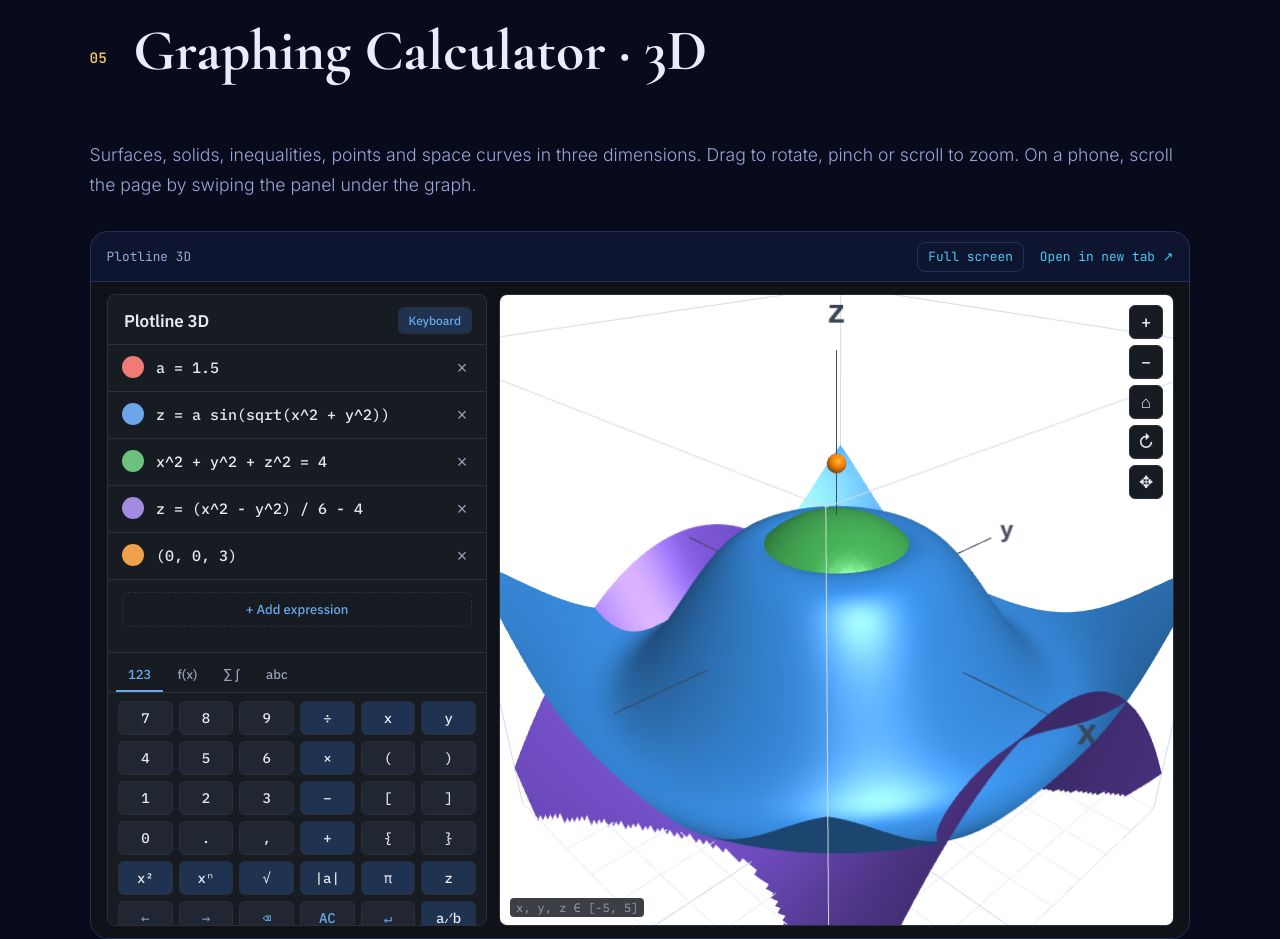
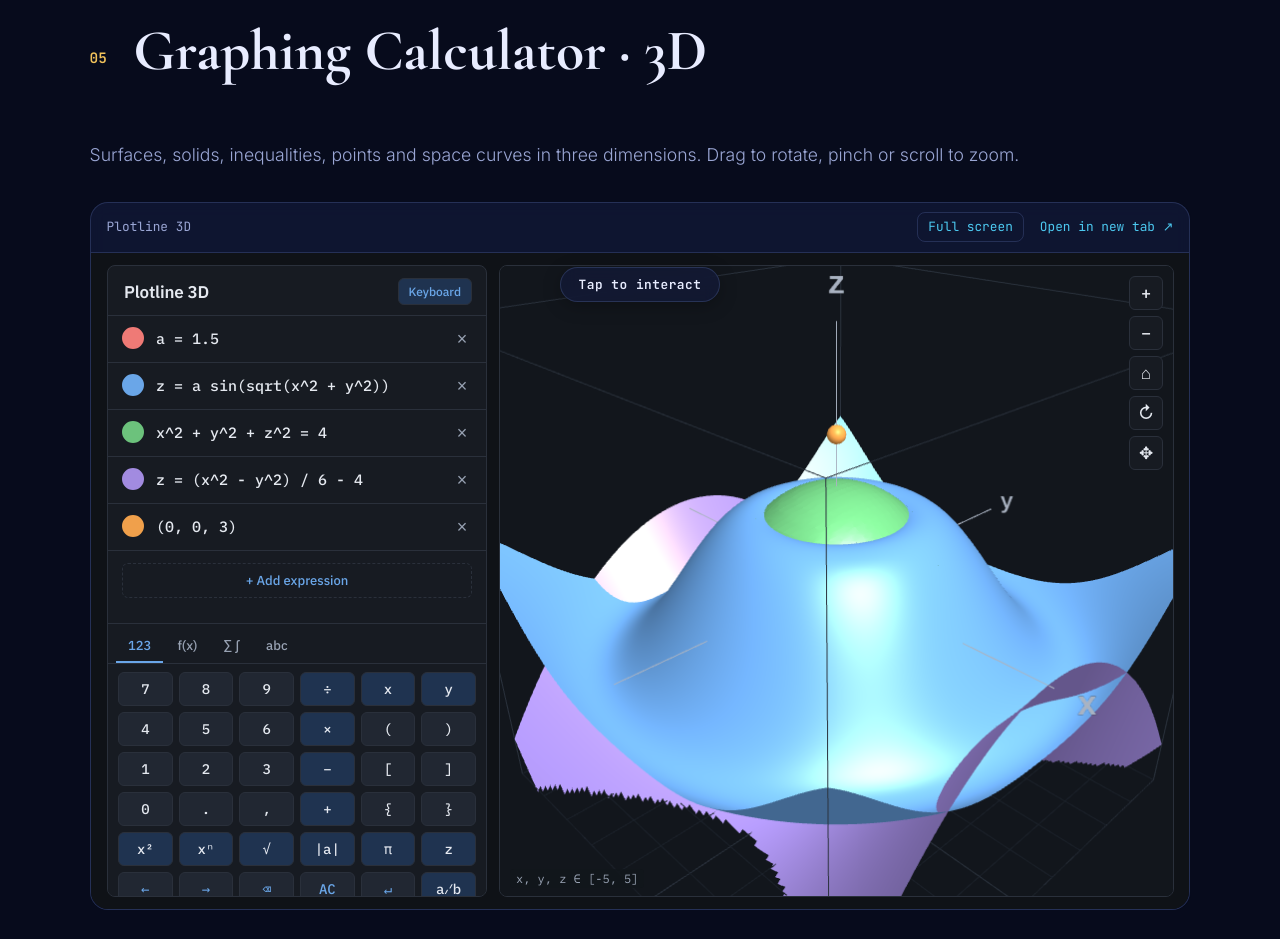
Before and after one commit to Debendu-Dutta/Portfolio, a plain HTML site: page index.html in a window 1280 px wide. Shown: the part 6441-7380 px from the top of the page. Drawn offline with nearby package versions, Linux system fonts and the light colour scheme; files whose address does not match are found by name.

Commit message:
Add files via upload

```diff
--- a/fourier.html
+++ b/fourier.html
@@ -2,6 +2,7 @@
 <html lang="en">
 <head>
 <meta charset="UTF-8">
+<script>try{var s=localStorage.getItem("theme"),e=self!==top;if(s==="light"||s==="dark"||e)document.documentElement.setAttribute("data-theme",s==="light"?"light":"dark")}catch(x){}</script>
 <meta name="viewport" content="width=device-width, initial-scale=1">
 <title>Fourier Square Wave</title>
 <script>if (window.self !== window.top) document.documentElement.classList.add("embedded");</script>
--- a/index.html
+++ b/index.html
@@ -119,14 +119,16 @@
         <a href="plotline.html" target="_blank" rel="noopener">Open in new tab ↗</a>
       </div>
     </div>
-    <iframe class="lab-frame" src="plotline.html" title="Plotline — 2D graphing calculator" loading="lazy" allowfullscreen></iframe>
+    <div class="lab-body">
+      <iframe class="lab-frame" src="plotline.html" title="Plotline — 2D graphing calculator" loading="lazy" allowfullscreen></iframe>
+    </div>
   </div>
 </section>
 
 <!-- 3D GRAPHING CALCULATOR -->
 <section id="graph3d" class="section graph-section">
   <h2 class="title reveal"><span>05</span> Graphing Calculator · 3D</h2>
-  <p class="lead reveal">Surfaces, solids, inequalities, points and space curves in three dimensions. Drag to rotate, pinch or scroll to zoom. <span class="touch-only">On a phone, scroll the page by swiping the panel under the graph.</span></p>
+  <p class="lead reveal">Surfaces, solids, inequalities, points and space curves in three dimensions. Drag to rotate, pinch or scroll to zoom.</p>
   <div class="graph-wrap reveal">
     <div class="graph-bar">
       <span>Plotline 3D</span>
@@ -135,7 +137,9 @@
         <a href="plotline3d.html" target="_blank" rel="noopener">Open in new tab ↗</a>
       </div>
     </div>
-    <iframe class="lab-frame" src="plotline3d.html" title="Plotline 3D — 3D graphing calculator" loading="lazy" allowfullscreen></iframe>
+    <div class="lab-body">
+      <iframe class="lab-frame" src="plotline3d.html" title="Plotline 3D — 3D graphing calculator" loading="lazy" allowfullscreen></iframe>
+    </div>
   </div>
 </section>
 
--- a/plotline.html
+++ b/plotline.html
@@ -1,4 +1,4 @@
-<!doctype html><html><head><meta charset=utf8><meta name=viewport content="width=device-width,initial-scale=1,viewport-fit=cover"><style>:root{color-scheme:light;box-sizing:border-box;padding-top:env(safe-area-inset-top,0px);padding-bottom:env(safe-area-inset-bottom,0px)}html{scroll-padding-top:env(safe-area-inset-top,0px)}body{margin:0;padding:0;font:14px -apple-system,BlinkMacSystemFont,sans-serif;background:#fff;color:#000}img{max-width:100%}[hidden]:not([hidden=until-found i]){display:none!important}</style></head><body>
+<!doctype html><html><head><meta charset=utf8><script>try{var s=localStorage.getItem("theme"),e=self!==top;if(s==="light"||s==="dark"||e)document.documentElement.setAttribute("data-theme",s==="light"?"light":"dark")}catch(x){}</script><meta name=viewport content="width=device-width,initial-scale=1,viewport-fit=cover"><style>:root{color-scheme:light;box-sizing:border-box;padding-top:env(safe-area-inset-top,0px);padding-bottom:env(safe-area-inset-bottom,0px)}html{scroll-padding-top:env(safe-area-inset-top,0px)}body{margin:0;padding:0;font:14px -apple-system,BlinkMacSystemFont,sans-serif;background:#fff;color:#000}img{max-width:100%}[hidden]:not([hidden=until-found i]){display:none!important}</style></head><body>
 <title>Plotline — 2D Graphing Calculator</title>
 <meta name="claude:viewport-fit-sides" content="cover">
 <link rel="stylesheet" href="https://fonts.googleapis.com/css2?family=IBM+Plex+Mono:wght@400;500&family=IBM+Plex+Sans:wght@400;500;600&display=swap">
--- a/plotline3d.html
+++ b/plotline3d.html
@@ -1,4 +1,4 @@
-<!doctype html><html><head><meta charset=utf8><meta name=viewport content="width=device-width,initial-scale=1,viewport-fit=cover"><style>:root{color-scheme:light;box-sizing:border-box;padding-top:env(safe-area-inset-top,0px);padding-bottom:env(safe-area-inset-bottom,0px)}html{scroll-padding-top:env(safe-area-inset-top,0px)}body{margin:0;padding:0;font:14px -apple-system,BlinkMacSystemFont,sans-serif;background:#fff;color:#000}img{max-width:100%}[hidden]:not([hidden=until-found i]){display:none!important}</style></head><body>
+<!doctype html><html><head><meta charset=utf8><script>try{var s=localStorage.getItem("theme"),e=self!==top;if(s==="light"||s==="dark"||e)document.documentElement.setAttribute("data-theme",s==="light"?"light":"dark")}catch(x){}</script><meta name=viewport content="width=device-width,initial-scale=1,viewport-fit=cover"><style>:root{color-scheme:light;box-sizing:border-box;padding-top:env(safe-area-inset-top,0px);padding-bottom:env(safe-area-inset-bottom,0px)}html{scroll-padding-top:env(safe-area-inset-top,0px)}body{margin:0;padding:0;font:14px -apple-system,BlinkMacSystemFont,sans-serif;background:#fff;color:#000}img{max-width:100%}[hidden]:not([hidden=until-found i]){display:none!important}</style></head><body>
 <title>Plotline 3D — Graphing Calculator</title>
 <meta name="claude:viewport-fit-sides" content="cover">
 <link rel="stylesheet" href="https://fonts.googleapis.com/css2?family=IBM+Plex+Mono:wght@400;500&family=IBM+Plex+Sans:wght@400;500;600&display=swap">
--- a/script.js
+++ b/script.js
@@ -99,7 +99,26 @@
     f.addEventListener('load', () => sendTheme(f));
     f.addEventListener('mouseenter', () => cur.classList.add('hide'));
     f.addEventListener('mouseleave', () => cur.classList.remove('hide'));
+    // Calculators capture wheel/touch gestures, which would trap page scrolling: keep them locked until tapped.
+    if (!wrap.classList.contains('auto')) {
+      const body = f.closest('.lab-body');
+      const lock = document.createElement('button'); lock.type = 'button'; lock.className = 'lab-lock';
+      lock.setAttribute('aria-label', 'Activate this calculator');
+      lock.innerHTML = '<span><b class="c">Click to interact</b><b class="t">Tap to interact</b></span>';
+      body.appendChild(lock);
+      const done = document.createElement('button'); done.type = 'button'; done.className = 'lab-done'; done.textContent = 'Done ✓';
+      const bar = wrap.querySelector('.graph-bar div'); bar.insertBefore(done, bar.firstChild);
+      const live = on => { wrap.classList.toggle('live', on); if (on) { try { f.focus(); } catch (e) { } } };
+      lock.onclick = () => live(true);
+      done.onclick = () => live(false);
+      document.addEventListener('pointerdown', e => { if (!wrap.contains(e.target)) live(false); }, true);
+      if (matchMedia('(hover:hover)').matches) wrap.addEventListener('mouseleave', () => { if (!document.fullscreenElement) live(false); });
+      new IntersectionObserver(es => { if (!es[0].isIntersecting) live(false); }, { threshold: 0 }).observe(wrap);
+      document.addEventListener('fullscreenchange', () => live(document.fullscreenElement === wrap));
+      wrap._live = live;
+    }
     const full = wrap.querySelector('.lab-full');
+
     if (full) full.onclick = () => {
       const rf = wrap.requestFullscreen || wrap.webkitRequestFullscreen;
       Promise.resolve(rf ? rf.call(wrap) : Promise.reject()).catch(() => window.open(f.getAttribute('src'), '_blank', 'noopener'));
--- a/style.css
+++ b/style.css
@@ -117,11 +117,20 @@ h3{font-family:var(--serif);font-size:1.7rem;margin:2.2rem 0 1rem;color:var(--go
 .graph-wrap + .graph-wrap{margin-top:1.5rem}
 .lab-frame{display:block;width:100%;height:min(82vh,760px);min-height:560px;border:0;background:var(--bg2)}
 .graph-wrap:fullscreen{display:flex;flex-direction:column;border-radius:0;background:var(--bg)}
-.graph-wrap:fullscreen .lab-frame{flex:1;height:auto;min-height:0}
+.graph-wrap:fullscreen .lab-body{flex:1;min-height:0}
+.graph-wrap:fullscreen .lab-frame{height:100%;min-height:0}
 /* Fourier lab: height is set by the page inside (see script.js); these are only the pre-load defaults */
 .graph-wrap.auto .lab-frame{height:820px;min-height:0;transition:height .2s}
-.touch-only{display:none}
-@media(hover:none){.touch-only{display:inline}}
+/* tap/click-to-interact layer: keeps page scrolling smooth until the visitor chooses to use a calculator */
+.lab-body{position:relative}
+.lab-lock{position:absolute;inset:0;z-index:2;width:100%;background:transparent;border:0;padding:0;cursor:pointer;display:flex;align-items:flex-start;justify-content:center;-webkit-tap-highlight-color:transparent}
+.lab-lock span{margin-top:.9rem;padding:.5rem 1.1rem;border-radius:999px;background:var(--card);border:1px solid var(--line);color:var(--text);font:600 .8rem var(--mono);letter-spacing:.04em;backdrop-filter:blur(8px);box-shadow:0 4px 18px rgba(0,0,0,.25);transition:transform .2s,border-color .2s}
+.lab-lock:hover span,.lab-lock:focus-visible span{border-color:var(--gold);transform:translateY(-2px)}
+.lab-lock .t{display:none}
+@media(hover:none){.lab-lock .t{display:inline}.lab-lock .c{display:none}}
+.graph-wrap.live .lab-lock{display:none}
+.lab-done{display:none}
+.graph-wrap.live .lab-done{display:inline-block}
 @media(max-width:860px){.lab-frame{height:820px}.graph-wrap.auto .lab-frame{height:1100px}.graph-wrap{border-radius:14px}}
 @media(max-width:560px){.graph-section{padding-left:3vw;padding-right:3vw}.graph-section .title,.graph-section .lead{padding-left:3vw;padding-right:3vw}.graph-bar{font-size:.72rem;padding:.5rem .7rem}.graph-bar div{gap:.6rem}}
 
```
